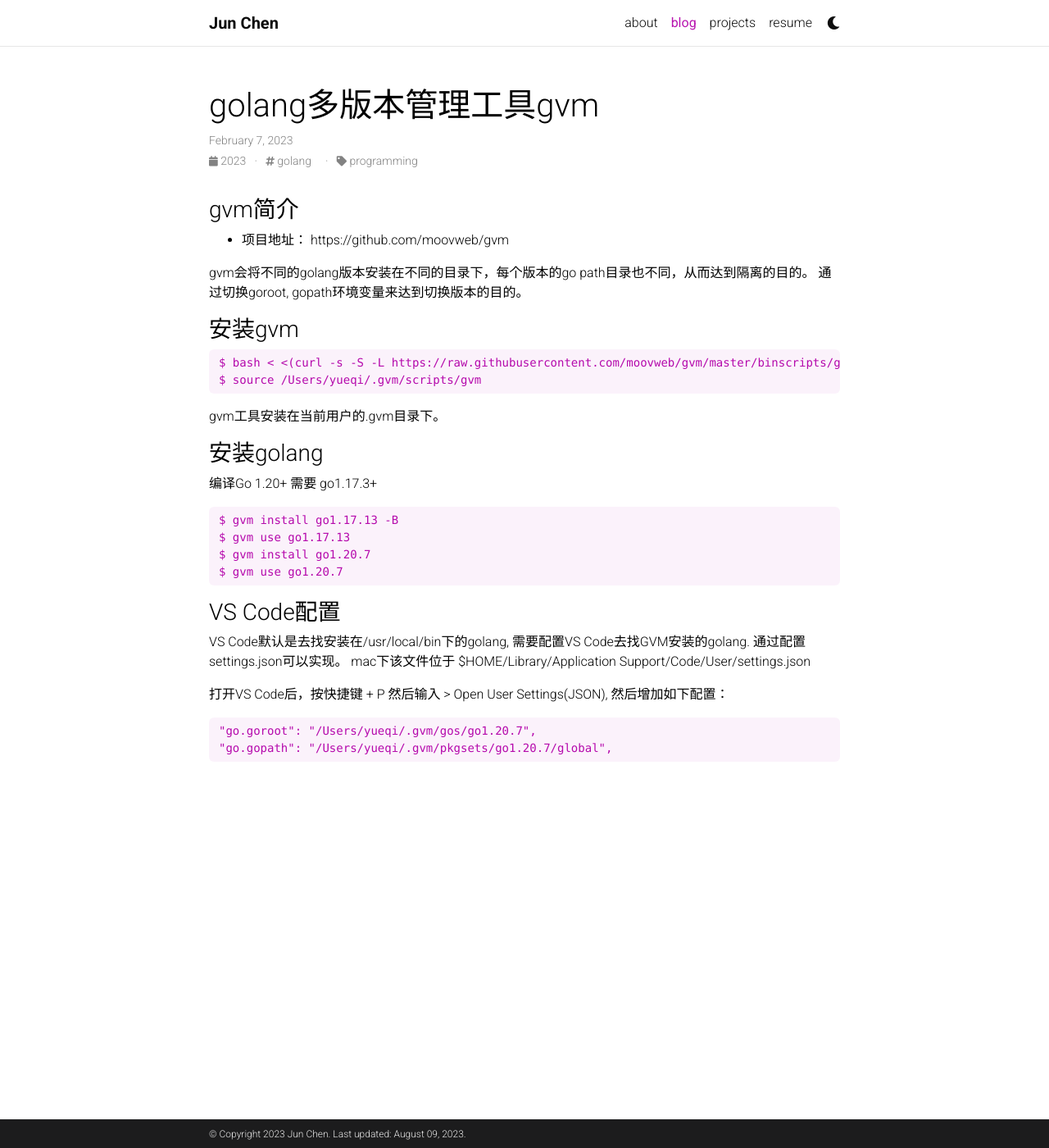
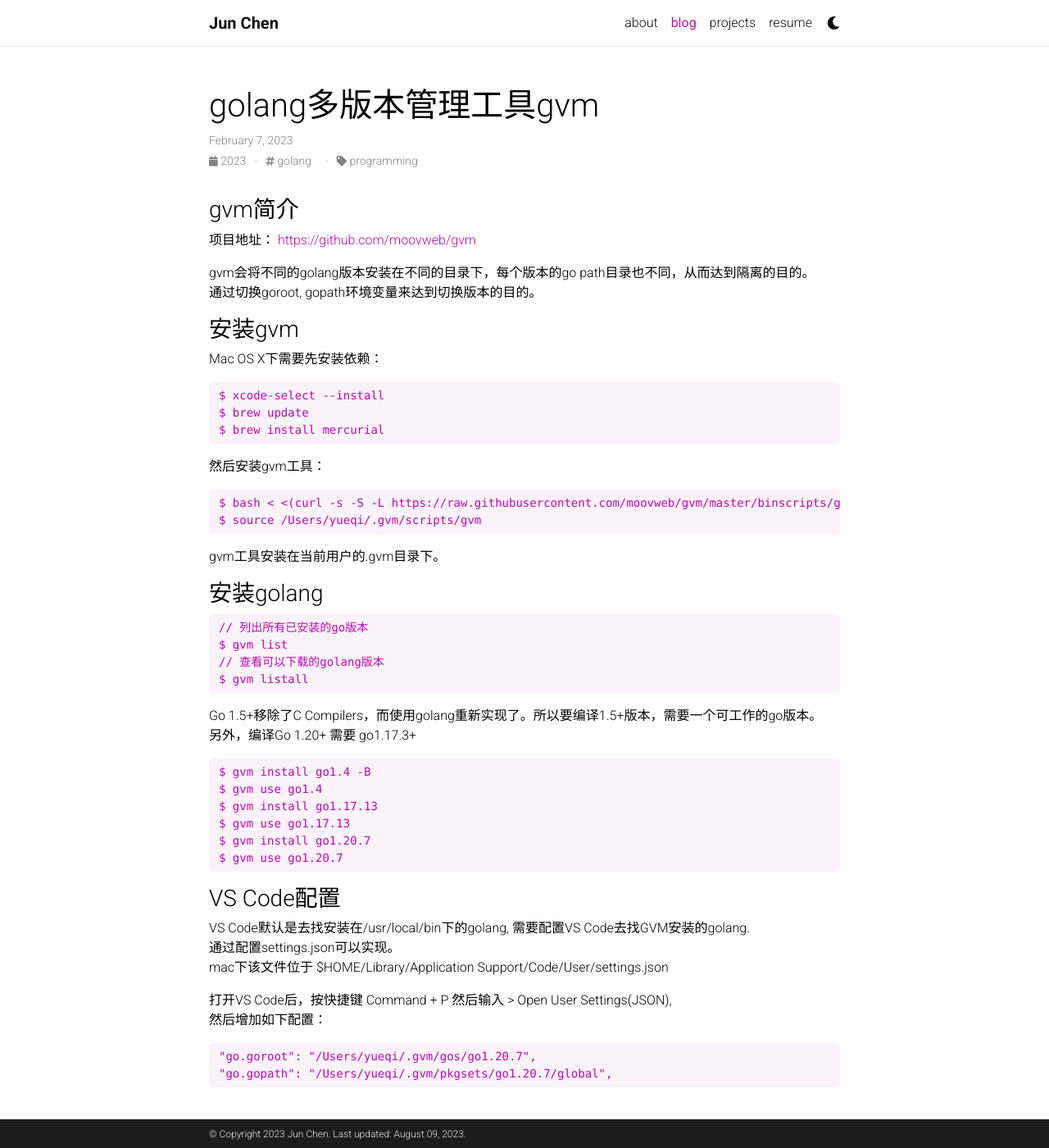
Before and after one commit to chenjun305/chenjun305.github.io, a Jekyll site: the page built from _posts/2023-02-07-gvm-vscode.md, in a window 1280 px wide and 1400 px high. Shown: the whole window at 82% size. Built offline with Jekyll 4.4.1, drawn with Linux system fonts in a browser that asks for light colours; comment, search, counter and statistics services are not loaded; a style sheet for code colours, icons or effects is not loaded.

Commit message:
polish posts

````diff
--- a/_posts/2023-02-07-gvm-vscode.md
+++ b/_posts/2023-02-07-gvm-vscode.md
@@ -7,12 +7,19 @@ tags: golang
 categories: programming
 ---
 ### gvm简介
-* 项目地址： https://github.com/moovweb/gvm
+项目地址： [https://github.com/moovweb/gvm](https://github.com/moovweb/gvm)
 
 gvm会将不同的golang版本安装在不同的目录下，每个版本的go path目录也不同，从而达到隔离的目的。
 通过切换goroot, gopath环境变量来达到切换版本的目的。
 
 ### 安装gvm
+Mac OS X下需要先安装依赖：
+```
+$ xcode-select --install
+$ brew update
+$ brew install mercurial
+```
+然后安装gvm工具：
 ```
 $ bash < <(curl -s -S -L https://raw.githubusercontent.com/moovweb/gvm/master/binscripts/gvm-installer)
 $ source /Users/yueqi/.gvm/scripts/gvm
@@ -20,9 +27,18 @@ $ source /Users/yueqi/.gvm/scripts/gvm
 gvm工具安装在当前用户的.gvm目录下。
 
 ### 安装golang
-编译Go 1.20+ 需要 go1.17.3+
 ```
-$ gvm install go1.17.13 -B
+// 列出所有已安装的go版本
+$ gvm list
+// 查看可以下载的golang版本
+$ gvm listall
+```
+Go 1.5+移除了C Compilers，而使用golang重新实现了。所以要编译1.5+版本，需要一个可工作的go版本。
+另外，编译Go 1.20+ 需要 go1.17.3+
+```
+$ gvm install go1.4 -B
+$ gvm use go1.4
+$ gvm install go1.17.13
 $ gvm use go1.17.13
 $ gvm install go1.20.7
 $ gvm use go1.20.7
@@ -33,7 +49,7 @@ VS Code默认是去找安装在/usr/local/bin下的golang, 需要配置VS Code
 通过配置settings.json可以实现。
 mac下该文件位于 $HOME/Library/Application Support/Code/User/settings.json
 
-打开VS Code后，按快捷键<command> + P 然后输入 > Open User Settings(JSON),
+打开VS Code后，按快捷键 Command + P 然后输入 > Open User Settings(JSON),
 然后增加如下配置：
 ```
 "go.goroot": "/Users/yueqi/.gvm/gos/go1.20.7",
````
Also changed, not shown: _posts/2023-01-13-setup-ruby-dev-env-mac.md (+6 -6 lines), _posts/2023-01-14-jekyll-a-ruby-static-site-generator.md (+2 -2 lines).
